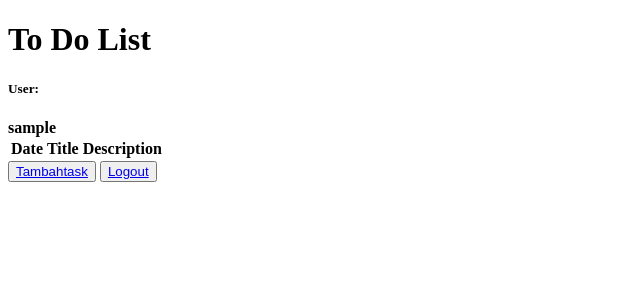
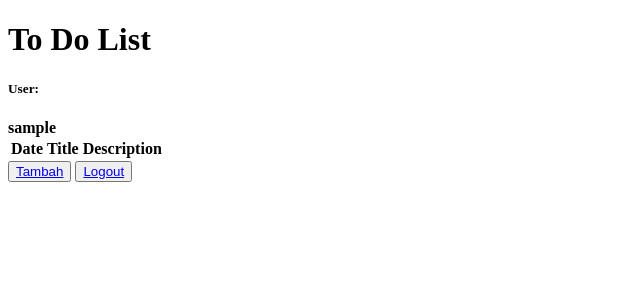
Before and after one commit to SakinahRichas/Tugas2PBP, a Django app: page /todolist/ in a window 1280 px wide. Shown: the top 300 px of the page, without its empty margins (0-640 px from the left). Run offline with Django 4.2, Linux system fonts and the light colour scheme; the visitor is signed in with stand-in values (Sample User, id 1); data that the repository does not hold is empty; parts of the project's set-up code (start-up, migrations or seed data) failed here and were passed over.

Commit message:
tugasss 4

```diff
--- a/todolist/templates/createtask.html
+++ b/todolist/templates/createtask.html
@@ -26,7 +26,7 @@
 
             <tr>
                 <td></td>
-                <td><input class="btn" type="submit" value="Tambahtask"></td>
+                <td><input class="btn" type="submit" value="Tambah"></td>
             </tr>
         </table>
     </form>
--- a/todolist/templates/todolist.html
+++ b/todolist/templates/todolist.html
@@ -24,7 +24,7 @@
     </tr>
 {% endfor %}
   </table>
-  <button><a href="{% url 'todolist:create_task' %}">Tambahtask</a></button>
+  <button><a href="{% url 'todolist:create_task' %}">Tambah</a></button>
   <button><a href="{% url 'todolist:logout' %}">Logout</a></button>
 
  {% endblock content %}
```
